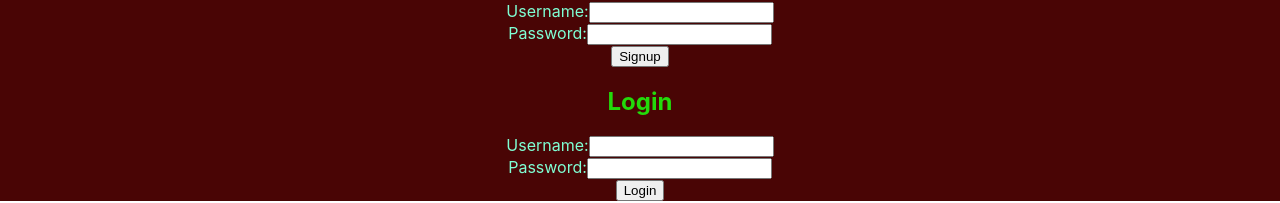
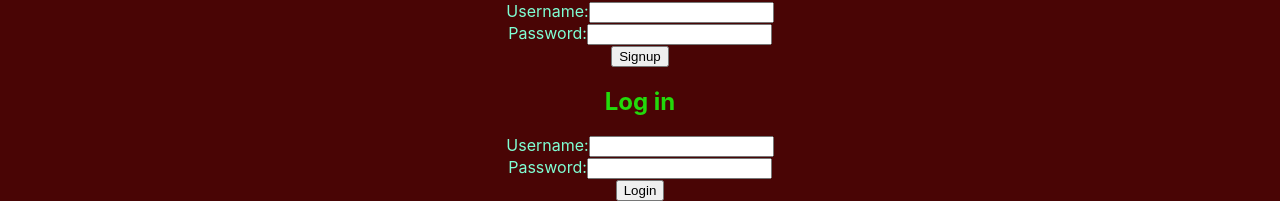
Before and after one commit to Samopz-Org/SamedQueue_frontend, a React (Create React App) app: page / in a window 1280 px wide. Shown: the part 496-699 px from the top of the page. Built offline with nearby package versions, Linux system fonts and the light colour scheme.

Commit message:
Update login.js

```diff
--- a/src/components/auth.js/login.js
+++ b/src/components/auth.js/login.js
@@ -40,7 +40,7 @@ const Login = ({ setAuthenticated }) => {
 
   return (
     <div>
-      <h2>Login</h2>
+      <h2>Log in</h2>
       <form onSubmit={handleLogin}>
         <div>
           <label>Username:</label>
```
